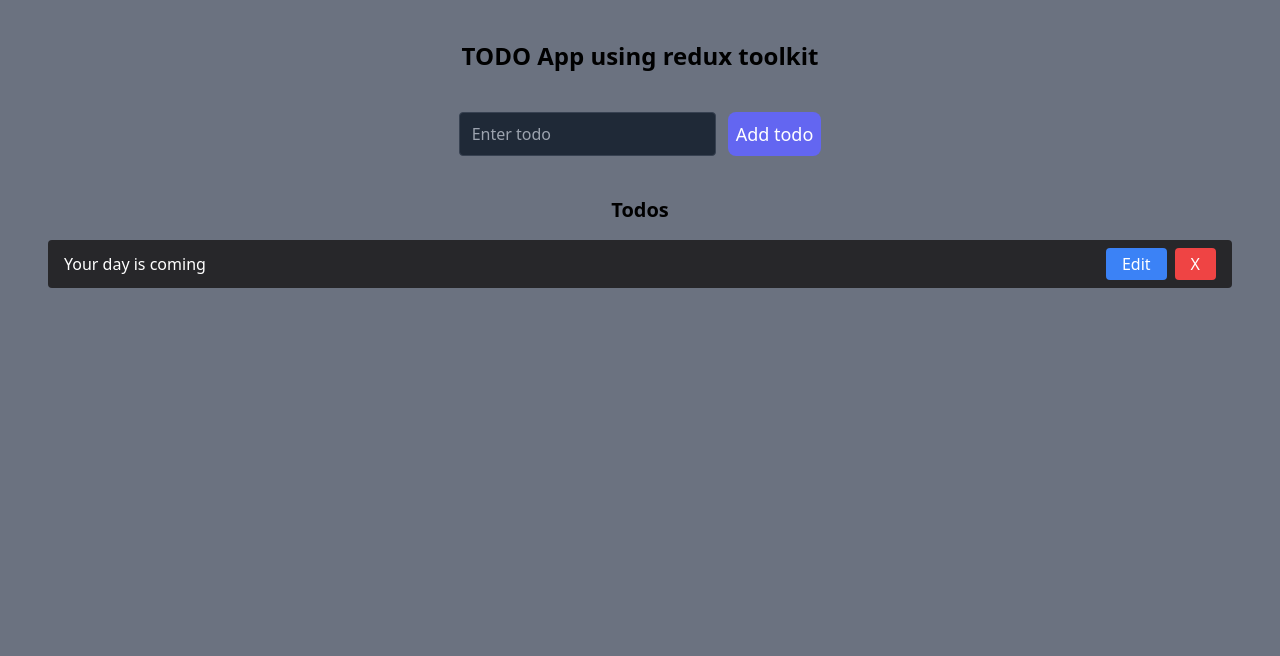
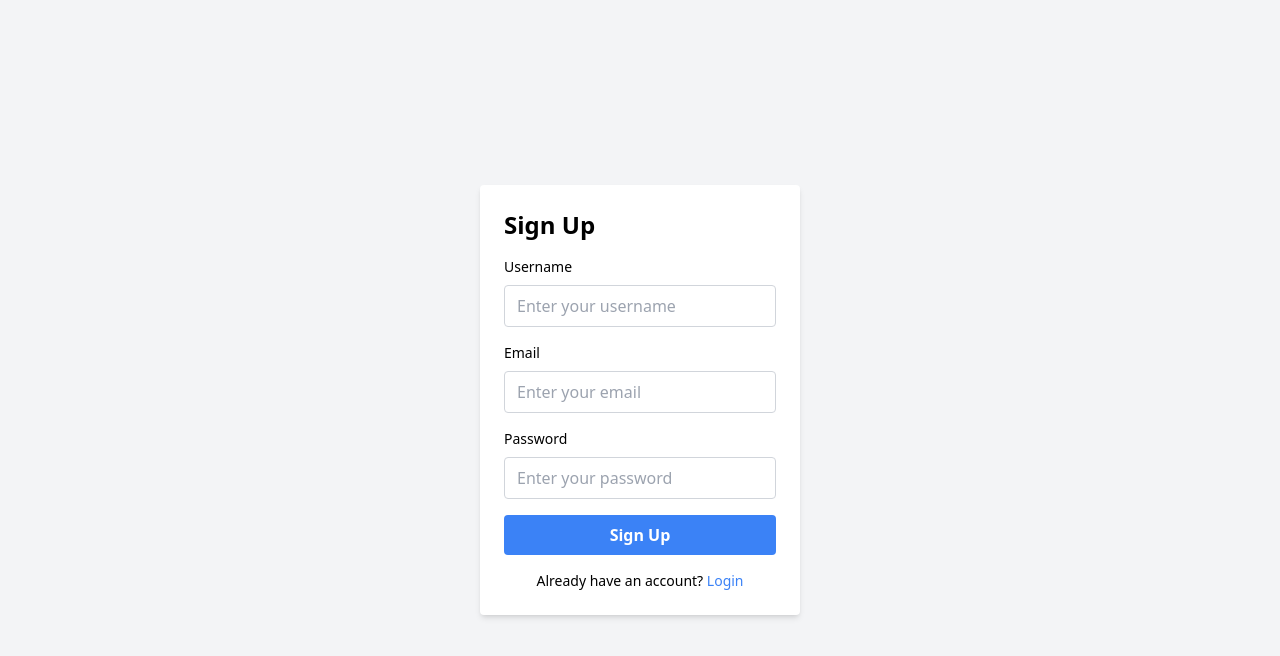
Before and after one commit to huzaifa1230/ReduxToolkit-todo-app, a React (Vite) app: page /signup in a window 1280 px wide. Shown: the top 656 px of the page. Built offline with nearby package versions, Linux system fonts and the light colour scheme.

Commit message:
feat: added the login and signup screens

```diff
--- a/package.json
+++ b/package.json
@@ -14,6 +14,7 @@
     "react": "^18.3.1",
     "react-dom": "^18.3.1",
     "react-redux": "^9.1.2",
+    "react-router-dom": "^6.27.0",
     "reduxtoolkit": "file:"
   },
   "devDependencies": {
--- a/src/App.jsx
+++ b/src/App.jsx
@@ -1,16 +1,18 @@
-import AddTodo from "./components/AddTodo";
-import Todos from "./components/todos";
+import Login from "./components/auth/Login";
+import { BrowserRouter, Route, Routes } from "react-router-dom";
+import Home from "./Screen/Home/Home";
+import Signup from "./components/auth/Signup";
 
 function App() {
   return (
     <>
-      <div className="bg-gray-500 pt-6">
-        <h1 className="text-2xl font-semibold flex justify-center pt-4">
-          TODO App using redux toolkit
-        </h1>
-        <AddTodo />
-        <Todos />
-      </div>
+      <BrowserRouter>
+        <Routes>
+          <Route path="/login" element={<Login />} />
+          <Route path="/signup" element={<Signup />} />
+          <Route path="/" element={<Home />} />
+        </Routes>
+      </BrowserRouter>
     </>
   );
 }
--- /dev/null
+++ b/src/Screen/Home/Home.jsx
@@ -0,0 +1,18 @@
+import AddTodo from "../../components/AddTodo";
+import Todos from "../../components/todos";
+
+function Home() {
+  return (
+    <div className="bg-gray-500 pt-6">
+      {/* <Signup /> */}
+      <h1 className="text-2xl font-semibold flex justify-center pt-4">
+        TODO App using redux toolkit
+      </h1>
+
+      <AddTodo />
+      <Todos />
+    </div>
+  );
+}
+
+export default Home;
--- /dev/null
+++ b/src/components/auth/Login.jsx
@@ -0,0 +1,74 @@
+import { useState } from "react";
+import { useNavigate } from "react-router-dom";
+
+function Login() {
+  const navigate = useNavigate();
+  const [username, setUsername] = useState("");
+  const [password, setPassword] = useState("");
+  const [error, setError] = useState("");
+
+  const handleLogin = (e) => {
+    e.preventDefault();
+    setError("");
+
+    if (!username || !password) {
+      setError("Please enter both username and password.");
+      return;
+    }
+
+    if (username === "admin" && password === "password") {
+      alert("Login successful!");
+      navigate("/");
+    } else {
+      setError("Invalid username or password.");
+    }
+  };
+
+  return (
+    <div className="flex flex-col items-center justify-center h-screen bg-gray-100">
+      <div className="bg-white p-6 rounded shadow-md w-80">
+        <h1 className="text-2xl font-bold mb-4">Login</h1>
+        <form onSubmit={handleLogin}>
+          <div className="mb-4">
+            <label className="block mb-2 text-sm font-medium">Username</label>
+            <input
+              type="text"
+              value={username}
+              onChange={(e) => setUsername(e.target.value)}
+              className="w-full px-3 py-2 border border-gray-300 rounded"
+              placeholder="Enter your username"
+            />
+          </div>
+          <div className="mb-4">
+            <label className="block mb-2 text-sm font-medium">Password</label>
+            <input
+              type="password"
+              value={password}
+              onChange={(e) => setPassword(e.target.value)}
+              className="w-full px-3 py-2 border border-gray-300 rounded"
+              placeholder="Enter your password"
+            />
+          </div>
+          {error && <p className="text-red-500 text-sm mb-4">{error}</p>}
+          <button
+            type="submit"
+            className="w-full bg-blue-500 hover:bg-blue-600 text-white font-bold py-2 px-4 rounded mb-4"
+          >
+            Login
+          </button>
+        </form>
+        <p className="text-sm text-center">
+          New user?{" "}
+          <button
+            onClick={() => navigate("/signup")}
+            className="text-blue-500 hover:underline"
+          >
+            Sign Up
+          </button>
+        </p>
+      </div>
+    </div>
+  );
+}
+
+export default Login;
--- /dev/null
+++ b/src/components/auth/Signup.jsx
@@ -0,0 +1,81 @@
+import { useState } from "react";
+import { useNavigate } from "react-router-dom";
+
+function Signup() {
+  const navigate = useNavigate();
+  const [username, setUsername] = useState("");
+  const [email, setEmail] = useState("");
+  const [password, setPassword] = useState("");
+  const [error, setError] = useState("");
+
+  const handleSignup = (e) => {
+    e.preventDefault();
+    setError("");
+
+    if (!username || !email || !password) {
+      setError("Please fill in all fields.");
+      return;
+    }
+
+    alert("Signup successful!");
+    navigate("/login");
+  };
+
+  return (
+    <div className="flex flex-col items-center justify-center h-screen bg-gray-100">
+      <div className="bg-white p-6 rounded shadow-md w-80">
+        <h1 className="text-2xl font-bold mb-4">Sign Up</h1>
+        <form onSubmit={handleSignup}>
+          <div className="mb-4">
+            <label className="block mb-2 text-sm font-medium">Username</label>
+            <input
+              type="text"
+              value={username}
+              onChange={(e) => setUsername(e.target.value)}
+              className="w-full px-3 py-2 border border-gray-300 rounded"
+              placeholder="Enter your username"
+            />
+          </div>
+          <div className="mb-4">
+            <label className="block mb-2 text-sm font-medium">Email</label>
+            <input
+              type="email"
+              value={email}
+              onChange={(e) => setEmail(e.target.value)}
+              className="w-full px-3 py-2 border border-gray-300 rounded"
+              placeholder="Enter your email"
+            />
+          </div>
+          <div className="mb-4">
+            <label className="block mb-2 text-sm font-medium">Password</label>
+            <input
+              type="password"
+              value={password}
+              onChange={(e) => setPassword(e.target.value)}
+              className="w-full px-3 py-2 border border-gray-300 rounded"
+              placeholder="Enter your password"
+            />
+          </div>
+          {error && <p className="text-red-500 text-sm mb-4">{error}</p>}
+          <button
+            type="submit"
+            className="w-full bg-blue-500 hover:bg-blue-600 text-white font-bold py-2 px-4 rounded"
+          >
+            Sign Up
+          </button>
+        </form>
+        <p className="text-sm text-center mt-4">
+          Already have an account?{" "}
+          <button
+            onClick={() => navigate("/login")}
+            className="text-blue-500 hover:underline"
+          >
+            Login
+          </button>
+        </p>
+      </div>
+    </div>
+  );
+}
+
+export default Signup;
```
Also changed, not shown: 1 other file (tests, documents, lock files or other folders).
